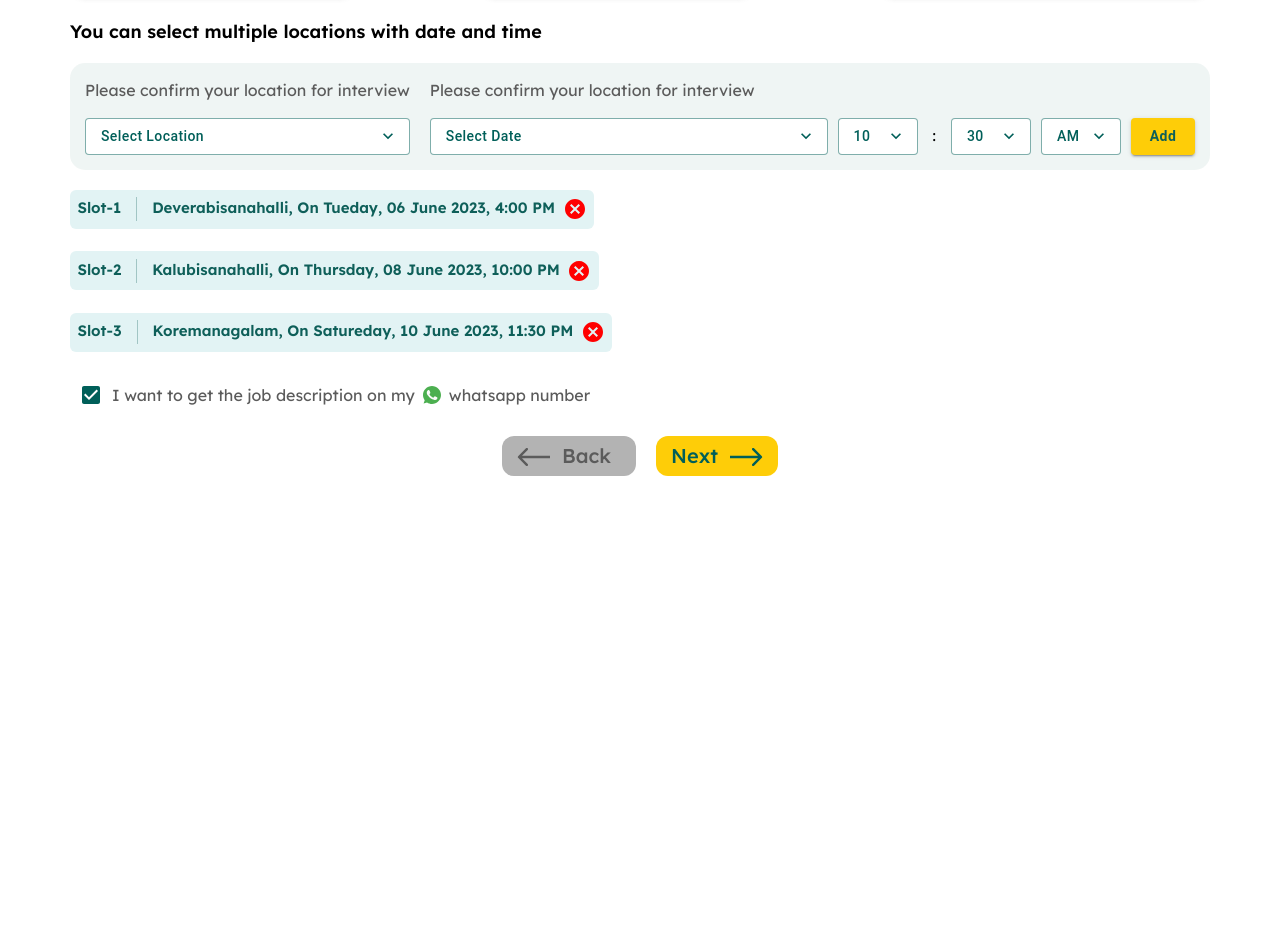
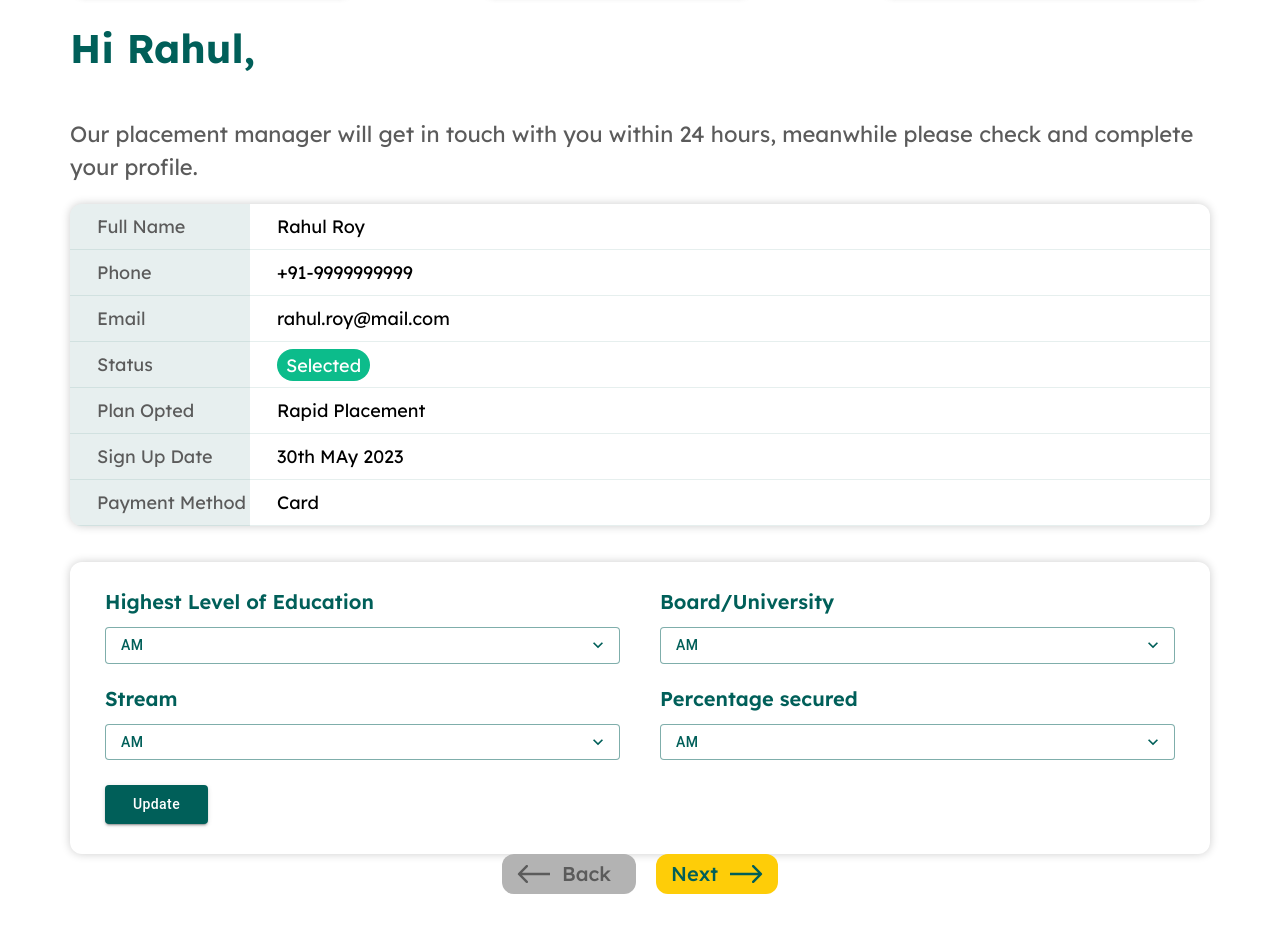
Before and after one commit to mayurkukade/Salaryfy, a React (Vite) app in the folder salaryfy/: page /questionnaire in a window 1280 px wide. Shown: the part 498-1430 px from the top of the page. Before the commit the page ends 1014 px from the top, so only its background shows below. Built offline with nearby package versions, Linux system fonts and the light colour scheme.

Commit message:
sandwich made more changes

```diff
--- a/salaryfy/src/modules/questionnaire/questionnaire.module.tsx
+++ b/salaryfy/src/modules/questionnaire/questionnaire.module.tsx
@@ -75,7 +75,8 @@ export default function QuestionnaireModule0() {
           </div>
           {/* <PersonalDetails/> */}
           {/* <ScreeningQuestions /> */}
-          <ScheduleInterview />
+          {/* <ScheduleInterview /> */}
+          <FresherDashboard />
 
           <div className='flex justify-center'>
             <div className='flex items-center px-[1.5em] py-[0.5em] rounded-xl bg-[#B3B3B3] mx-[1em]'>
@@ -101,7 +102,60 @@ export default function QuestionnaireModule0() {
   );
 }
 
-function DropdownMenu({ className, label, endIcon }: { className: string, label: string, endIcon?: ReactNode }) {
+function FresherDashboard() {
+  return (
+    <>
+      <div className='text-[4em] text-[#005F59] font-bold mb-[1em]'>
+        Hi Rahul,
+      </div>
+      <div className='mb-[2em]'><span className='text-[2.2em] text-[#5B5B5B]'>Our placement manager will get in touch with you within 24 hours, meanwhile please check and complete your profile.</span></div>
+
+      <div className='flex flex-col'>
+        <div style={{ boxShadow: '0 0 10px rgb(0, 0, 0, 0.2)' }} className='mb-[2em] text-[1.8em] rounded-xl overflow-hidden grid grid-cols-[max-content,auto] grid-cols-auto [&>*]:whitespace-nowrap [&>*]:px-[1.5em] [&>*]:py-[0.5em] [&>*]:border-b [&>*]:border-solid [&>*]:border-b-[#0E5F591A] [&>*:nth-child(odd)]:bg-[#0E5F5919] [&>*:nth-child(odd)]:text-[#5b5b5b] [&>*:nth-child(odd)]:w-[10em] [&>*:nth-child(even)]:w-[100%]'>
+          <div>Full Name</div>
+          <div>Rahul Roy</div>
+          <div>Phone</div>
+          <div>+91-9999999999</div>
+          <div>Email</div>
+          <div>rahul.roy@mail.com</div>
+          <div>Status</div>
+          <div><span className='bg-[#0CBC8B] rounded-[1em] text-[white] px-[0.5em] py-[0.25em]'>Selected</span></div>
+          <div>Plan Opted</div>
+          <div>Rapid Placement</div>
+          <div>Sign Up Date</div>
+          <div>30th MAy 2023</div>
+          <div>Payment Method</div>
+          <div>Card</div>
+        </div>
+        <div style={{ boxShadow: '0 0 10px rgb(0, 0, 0, 0.2)' }} className='rounded-xl'>
+          <div className='grid grid-cols-[1fr,1fr] [&>*]:mx-[2em] [&>*]:my-[1em] p-[1.5em]'>
+            <div>
+              <div className='mb-[0.5em] text-[2em] text-[#005F59] font-semibold'>Highest Level of Education</div>
+              <DropdownMenu label='AM' endIcon={<KeyboardArrowDownIcon />} />
+            </div>
+            <div>
+              <div className='mb-[0.5em] text-[2em] text-[#005F59] font-semibold'>Board/University</div>
+              <DropdownMenu label='AM' endIcon={<KeyboardArrowDownIcon />} />
+            </div>
+            <div>
+              <div className='mb-[0.5em] text-[2em] text-[#005F59] font-semibold'>Stream</div>
+              <DropdownMenu label='AM' endIcon={<KeyboardArrowDownIcon />} />
+            </div>
+            <div>
+              <div className='mb-[0.5em] text-[2em] text-[#005F59] font-semibold'>Percentage secured</div>
+              <DropdownMenu label='AM' endIcon={<KeyboardArrowDownIcon />} />
+            </div>
+          </div>
+          <div className='ms-[3.5em] mb-[3em]'>
+            <Button variant='contained' sx={{ padding: '0.5em 2em' }}>Update</Button>
+          </div>
+        </div>
+      </div>
+    </>
+  );
+}
+
+function DropdownMenu({ className, label, endIcon }: { className?: string, label: string, endIcon?: ReactNode }) {
   const [anchorEl, setAnchorEl] = useState<null | HTMLElement>(null);
   const open = Boolean(anchorEl);
   const handleClick = (event: React.MouseEvent<HTMLButtonElement>) => {
```
Also changed, not shown: salaryfy/src/modules/questionnaire/questionnaire.css (line endings or trailing spaces).
